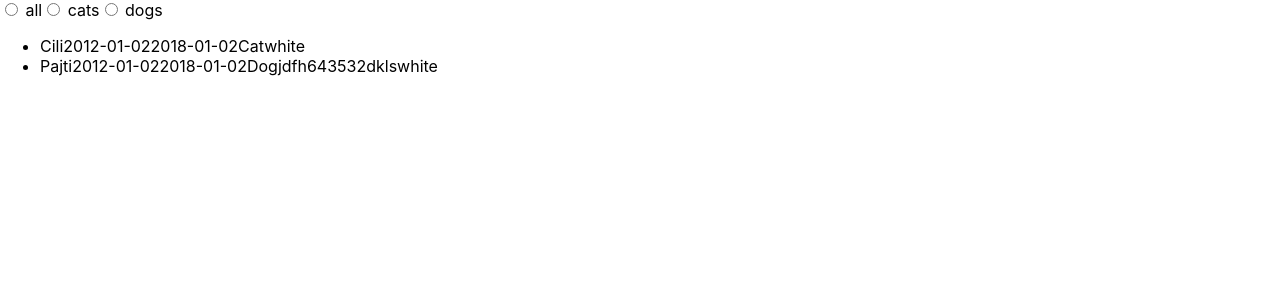
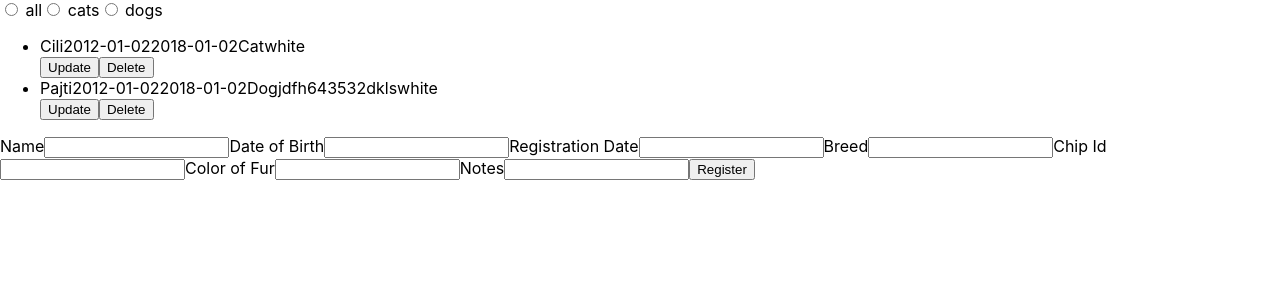
Before and after one commit to barbara90/Animal-Shelter-Registry-Tool, a React (Create React App) app: page / in a window 1280 px wide. Shown: the top 300 px of the page. Built offline with nearby package versions, Linux system fonts and the light colour scheme.

Commit message:
Added Form

```diff
--- a/src/App.js
+++ b/src/App.js
@@ -2,10 +2,12 @@ import React, { Component } from 'react';
 import './App.css';
 import AnimalList from './components/AnimalListComponent/AnimalList';
 import AnimalFilter from './components/AnimalFilterComponent/AnimalFilter';
+import CreateAnimal from './components/CreateAnimalComponent/CreateAnimal';
 
 class App extends Component {
   state = {
     animals: [{
+      id: 0,
       name: 'Cili',
       dateOfBirth: '2012-01-02',
       registrationDate: '2018-01-02',
@@ -15,6 +17,7 @@ class App extends Component {
       notes: ''
     },
     {
+      id: 1,
       name: 'Pajti',
       dateOfBirth: '2012-01-02',
       registrationDate: '2018-01-02',
@@ -26,13 +29,28 @@ class App extends Component {
   ]
   };
 
+  onRegister = (animal) => {
+    this.setState({
+      animals: [...this.state.animals, animal]
+    })
+  }
+
+  onDeleteAnimal = (id) => {
+    this.setState({
+      animals: this.state.animals.filter(animal => animal.id !== id)
+    })
+  }
+
   render() {
     return (
       <div>
-      <AnimalFilter
-      />
+      <AnimalFilter />
       <AnimalList
         animals={this.state.animals}
+        onDeleteAnimal={this.onDeleteAnimal}
+      />
+      <CreateAnimal
+         onRegister={this.onRegister}
       />
       </div>
     );
--- a/src/components/AnimalListComponent/AnimalList.js
+++ b/src/components/AnimalListComponent/AnimalList.js
@@ -16,6 +16,8 @@ const animalList = (props) => {
                             color={animal.color}
                             notes={animal.notes}
                         />
+                        <button>Update</button>
+                        <button onClick={() => props.onDeleteAnimal(animal.id)}>Delete</button>
                     </li>
                 )
             })}
--- /dev/null
+++ b/src/components/CreateAnimalComponent/CreateAnimal.js
@@ -0,0 +1,30 @@
+import React, {Component} from 'react';
+
+class CreateAnimal extends Component {
+    render() {
+        return(
+            <div>
+                <label htmlFor="name">Name</label>
+                <input ref={(nameInput)=>{this.nameInput=nameInput}} type="text" id="name"></input>
+                <label htmlFor="dateOfBirth">Date of Birth</label>
+                <input ref={(dateOfBirthInput) => { this.dateOfBirthInput = dateOfBirthInput }} type="text" id="dateOfBirth"></input>
+                <label htmlFor="registrationDate">Registration Date</label>
+                <input ref={(registrationDateInput) => { this.registrationDateInput = registrationDateInput }} type="text" id="registrationDate"></input>
+                <label htmlFor="breed">Breed</label>
+                <input ref={(breedInput) => { this.breedInput = breedInput }} type="text" id="breed"></input>
+                <label htmlFor="chipId">Chip Id</label>
+                <input ref={(chipIdInput) => { this.chipIdInput = chipIdInput }} type="text" id="chipId"></input>
+                <label htmlFor="color">Color of Fur</label>
+                <input ref={(colorInput) => { this.colorInput = colorInput }} type="text" id="color"></input>
+                <label htmlFor="notes">Notes</label>
+                <input ref={(notesInput) => { this.notesInput = notesInput }} type="text" id="notes"></input>
+                <button onClick={() => this.props.onRegister({ name: this.nameInput.value,
+                    dateOfBirth: this.dateOfBirthInput.value, registrationDate: this.registrationDateInput.value,
+                    breed: this.breedInput.value, chipId: this.chipIdInput.value, color: this.colorInput.value,
+                    notes: this.notesInput.value})}>Register</button>
+            </div>
+        );
+    }
+}
+
+export default CreateAnimal;
```
